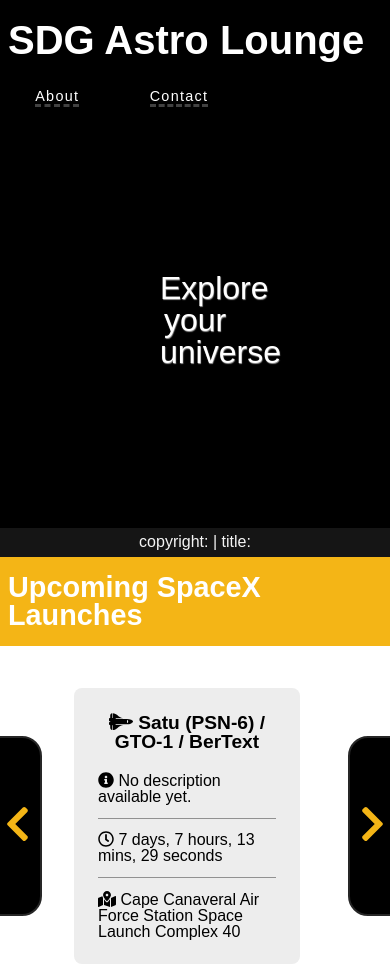
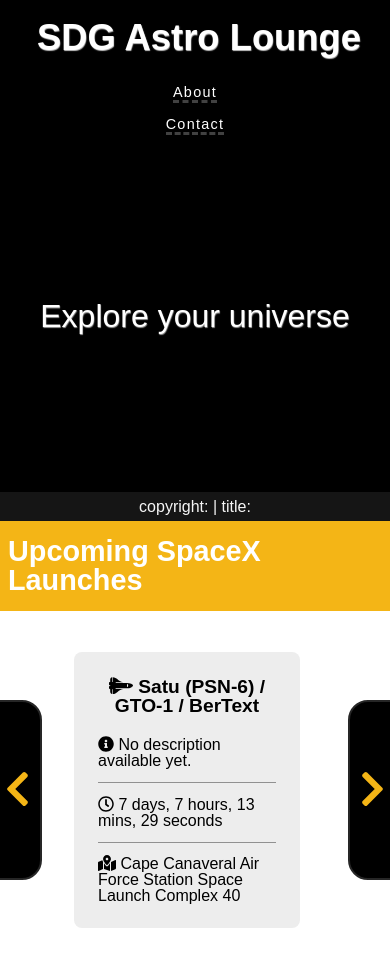
Before and after one commit to TatyCat/astroview, a website: page public/index.html in a window 390 px wide. Shown: the top 967 px of the page. Drawn offline with Linux system fonts and the light colour scheme; no server answers; a web font is replaced by a local one.

Commit message:
fixed nav bar for phone and small screens

```diff
--- a/public/index.html
+++ b/public/index.html
@@ -10,7 +10,7 @@
   </head>
   <body>
     <nav>
-      <h1 class=''><a href=".">SDG Astro Lounge</a></h1>
+      <h1><a href=".">SDG Astro Lounge</a></h1>
       <section>
         <button><a href=".">About</a></button>
         <button><a href=".">Contact</a></button>
@@ -19,7 +19,7 @@
 
     <header>
       <div class="spacePhoto">
-      <p>Explore your universe</p>
+        <p>Explore your universe</p>
       </div>
       <p id="photo-desc">copyright: <span id="copyright"></span> | title: <span id="photo-title"></span></p>
     </header>
--- a/public/screen.css
+++ b/public/screen.css
@@ -74,14 +74,16 @@
   background-color: black;
   background-position: center;
   background-repeat: no-repeat;
+  background-size: cover;
+}
+
+header{
   overflow: hidden;
-  background-size: cover;
 }
 
 header div p {
   margin: 0;
-  padding: 10rem;
-  text-align: center;
+  padding: 10rem; /* padding: 19vh; */
   font-size: 2rem;
   text-shadow: .5px .6px 1px rgb(154, 154, 154);
   color: #ffffff
@@ -196,6 +198,35 @@
 }
 
 .fa-heartbeat {
-  /* color: rgba(244, 181, 22, 0.769); */
   color: grey;
 }
+
+/* Media */
+@media(max-width: 560px){
+
+  header div p{
+    padding: 10rem 0;
+  }
+
+  body nav{
+    display: flex;
+    justify-content: center;
+    align-items: center;
+  }
+
+  body nav h1 a{
+    font-size: calc(5vw + 2vh) !important;
+    white-space: nowrap;
+    text-shadow: .5px .6px 1px rgb(193, 193, 193);
+  }
+
+  nav section{
+    display: flex;
+    flex-direction: column;
+    width: 100%;
+  }
+
+  nav button:hover {
+    width: 100%;
+  }
+}
```
